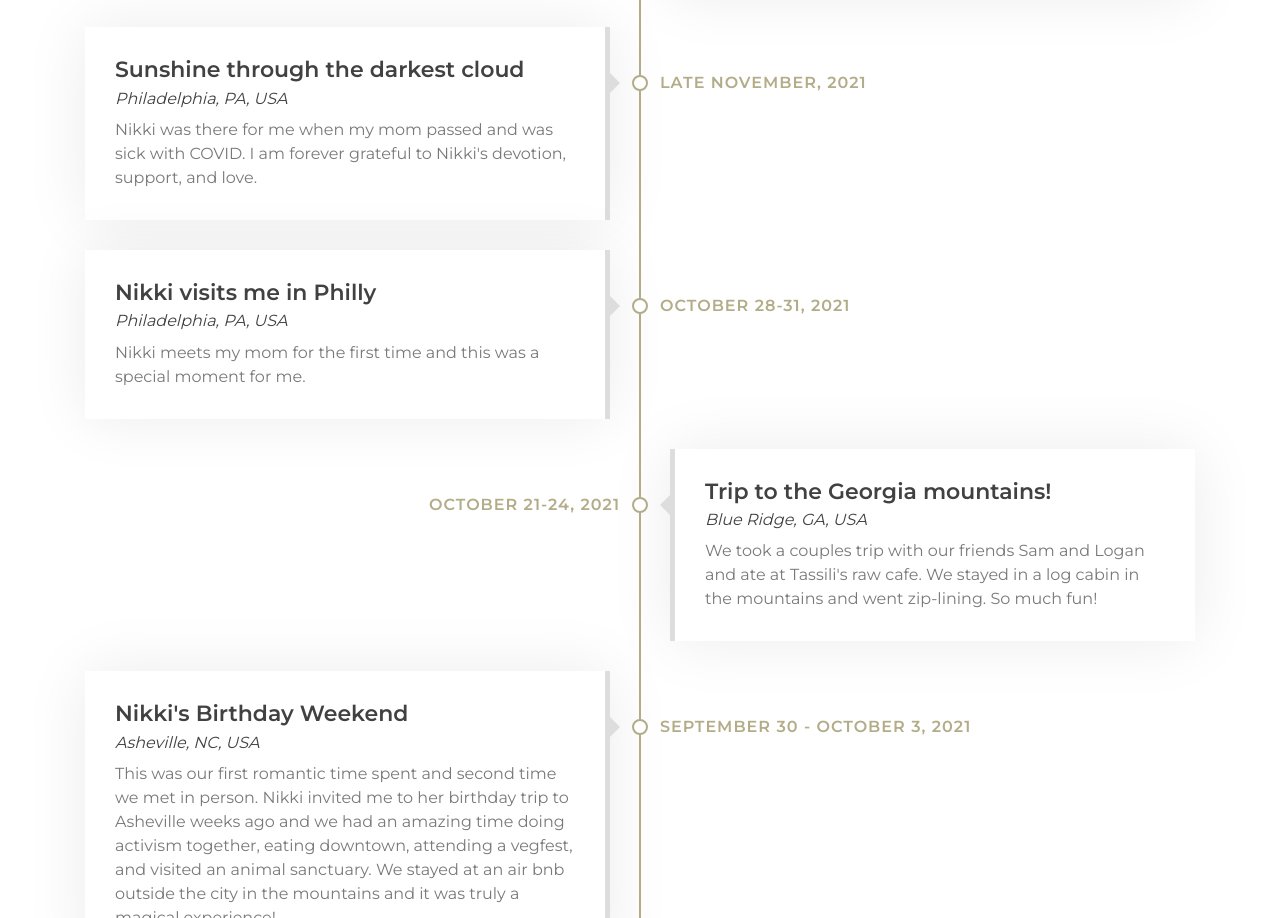
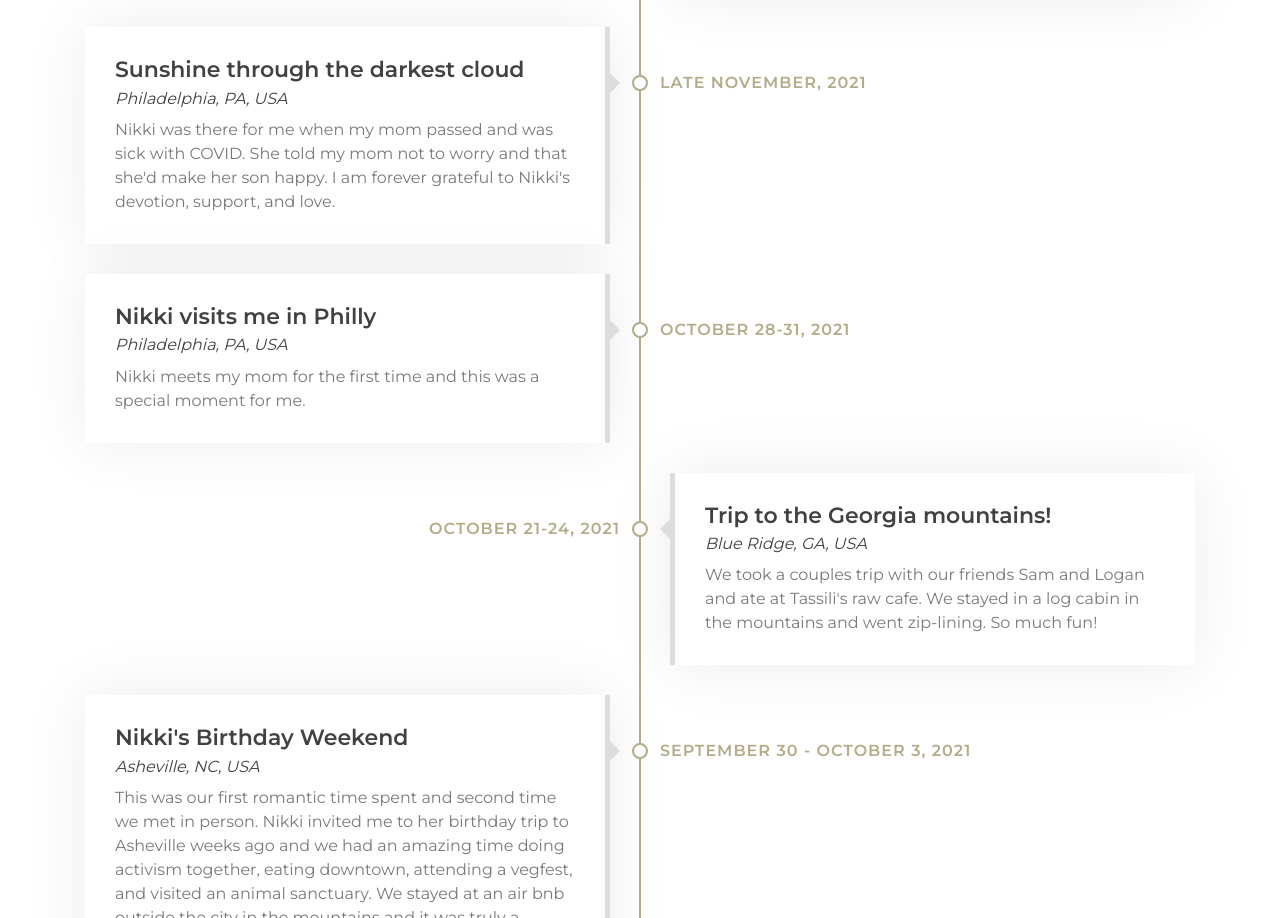
Before and after one commit to adnguyen/nikki, a plain HTML site: page index.html in a window 1280 px wide. Shown: the part 1492-2410 px from the top of the page. Drawn offline with nearby package versions, Linux system fonts and the light colour scheme.

Commit message:
Update index.html

```diff
--- a/index.html
+++ b/index.html
@@ -93,7 +93,7 @@
                             <h2>Sunshine through the darkest cloud</h2>
                             <h4>Philadelphia, PA, USA</h4>
                             <p>
-                                Nikki was there for me when my mom passed and was sick with COVID. I am forever grateful to Nikki's devotion, support, and love.
+                                Nikki was there for me when my mom passed and was sick with COVID. She told my mom not to worry and that she'd make her son happy. I am forever grateful to Nikki's devotion, support, and love.
                             </p>
                         </div>
                     </div>
```
